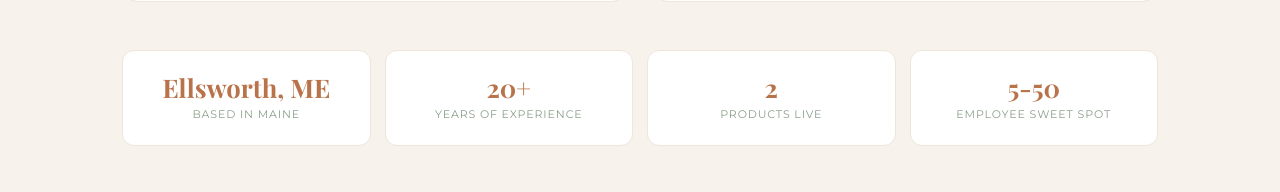
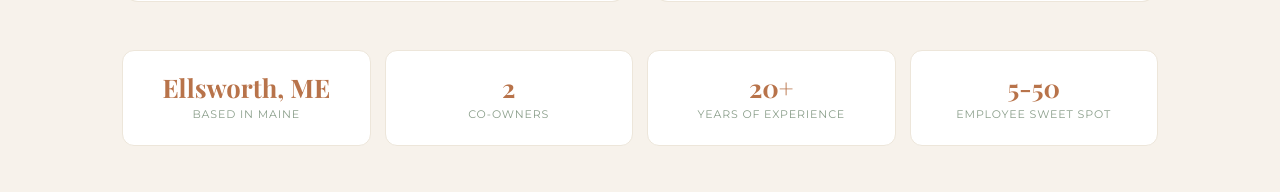
Before and after one commit to GallagherCollective/GCW-Website, a React (Vite) app: page /about in a window 1280 px wide. Shown: the part 1221-1413 px from the top of the page. Built offline with nearby package versions, Linux system fonts and the light colour scheme; a web font is replaced by a local one.

Commit message:
Fix: rename logo to remove space in filename, remove Products Live from About stats

```diff
--- a/src/components/GCWNav.jsx
+++ b/src/components/GCWNav.jsx
@@ -15,7 +15,7 @@ export default function GCWNav() {
     <nav style={{ background: '#fff', borderBottom: '1px solid #EDE6DA', padding: '0 2rem', height: 64, display: 'flex', alignItems: 'center', justifyContent: 'space-between', position: 'sticky', top: 0, zIndex: 100, fontFamily: "'Montserrat', sans-serif" }}>
       <style>{`@import url('https://fonts.googleapis.com/css2?family=Playfair+Display:wght@400;600;700&family=Montserrat:wght@300;400;500;600&display=swap');`}</style>
       <div onClick={() => navigate('/home')} style={{ display: 'flex', alignItems: 'center', gap: 10, cursor: 'pointer' }}>
-        <img src="/gcw-logo 1.png" alt="GCW" style={{ height: 44, objectFit: 'contain', mixBlendMode: 'multiply' }} />
+        <img src="/gcw-logo-transparent.png" alt="GCW" style={{ height: 44, objectFit: 'contain', mixBlendMode: 'multiply' }} />
         <div>
           <div style={{ fontFamily: 'Playfair Display, serif', fontSize: 18, fontWeight: 700, color: '#2B2B2B', lineHeight: 1 }}>Gallagher Collective Works</div>
           <div style={{ fontSize: 10, color: '#8A9E8A', textTransform: 'uppercase', letterSpacing: '0.12em' }}>Simplifying Work. Amplifying Results.</div>
--- a/src/pages/About.jsx
+++ b/src/pages/About.jsx
@@ -75,7 +75,7 @@ export default function About() {
 
         {/* Stats */}
         <div style={{ display: 'grid', gridTemplateColumns: 'repeat(4, 1fr)', gap: 14, marginBottom: '3rem' }}>
-          {[['Ellsworth, ME','Based in Maine'],['20+','Years of Experience'],['2','Products Live'],['5-50','Employee Sweet Spot']].map(([val, label]) => (
+          {[['Ellsworth, ME','Based in Maine'],['2','Co-Owners'],['20+','Years of Experience'],['5-50','Employee Sweet Spot']].map(([val, label]) => (
             <div key={label} className="reveal reveal-delay-1" style={{ background: '#fff', border: '1px solid #EDE6DA', borderRadius: 12, padding: '1.5rem', textAlign: 'center' }}>
               <div style={{ fontFamily: 'Playfair Display, serif', fontSize: '1.6rem', color: '#B8734A', fontWeight: 700, lineHeight: 1, marginBottom: 6 }}>{val}</div>
               <div style={{ fontSize: 11, color: '#8A9E8A', textTransform: 'uppercase', letterSpacing: '0.08em' }}>{label}</div>
--- a/src/pages/Home.jsx
+++ b/src/pages/Home.jsx
@@ -79,7 +79,7 @@ export default function Home() {
         <div className="reveal reveal-delay-2" style={{ position: 'relative' }}>
           <div className="float" style={{ background: '#fff', border: '1px solid #EDE6DA', borderRadius: 20, padding: '2rem', boxShadow: '0 16px 48px rgba(43,43,43,0.08)' }}>
             <div style={{ display: 'flex', alignItems: 'center', gap: 10, marginBottom: '1.25rem', paddingBottom: '1rem', borderBottom: '1px solid #EDE6DA' }}>
-              <img src="/gcw-logo 1.png" alt="GCW" style={{ height: 40, objectFit: 'contain', background: 'transparent' }} />
+              <img src="/gcw-logo-transparent.png" alt="GCW" style={{ height: 40, objectFit: 'contain', background: 'transparent' }} />
               <div>
                 <div style={{ fontFamily: 'Playfair Display, serif', fontSize: 13, fontWeight: 600, color: '#2B2B2B', lineHeight: 1 }}>Gallagher Collective Works</div>
                 <div style={{ fontSize: 9, color: '#8A9E8A', textTransform: 'uppercase', letterSpacing: '0.1em', marginTop: 2 }}>Built for Small Business Success</div>
--- a/src/pages/Splash.jsx
+++ b/src/pages/Splash.jsx
@@ -41,7 +41,7 @@ export default function Splash() {
 
       {/* Logo */}
       <div className="reveal" style={{ marginBottom: '2.5rem' }}>
-        <img src="/gcw-logo 1.png" alt="Gallagher Collective Works" style={{ width: 340, maxWidth: '80vw', objectFit: 'contain', mixBlendMode: 'multiply' }} />
+        <img src="/gcw-logo-transparent.png" alt="Gallagher Collective Works" style={{ width: 340, maxWidth: '80vw', objectFit: 'contain', mixBlendMode: 'multiply' }} />
       </div>
 
       {/* Tagline */}
```
Also changed, not shown: public/gcw-logo-transparent.png (added).
